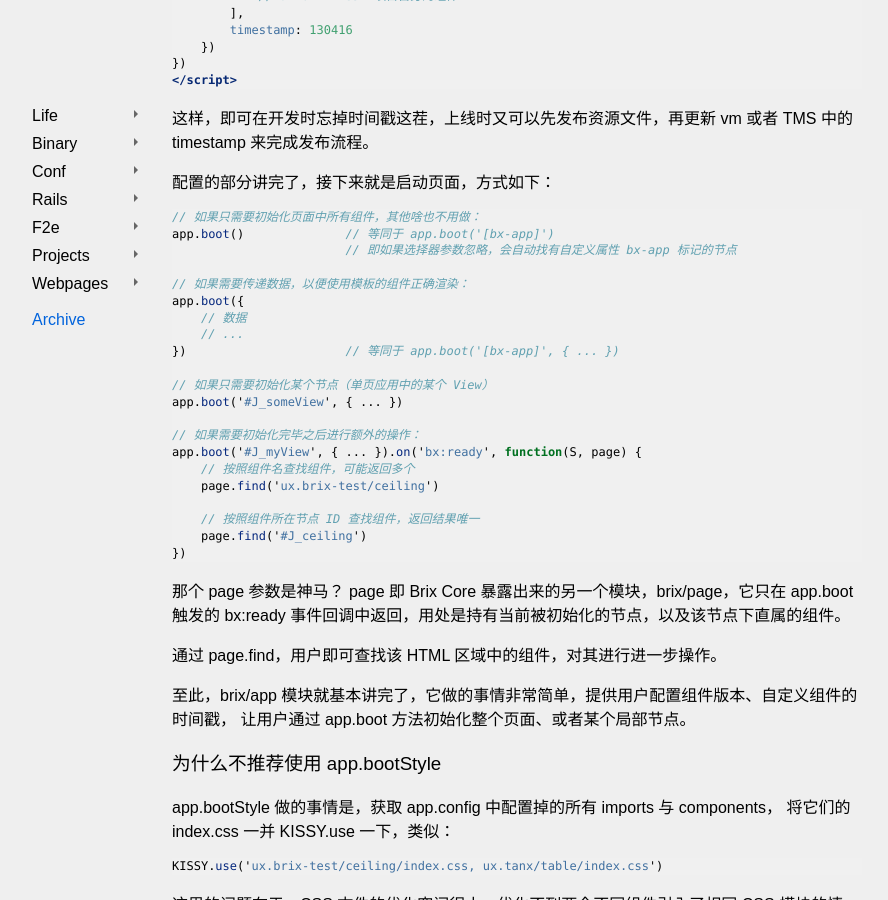
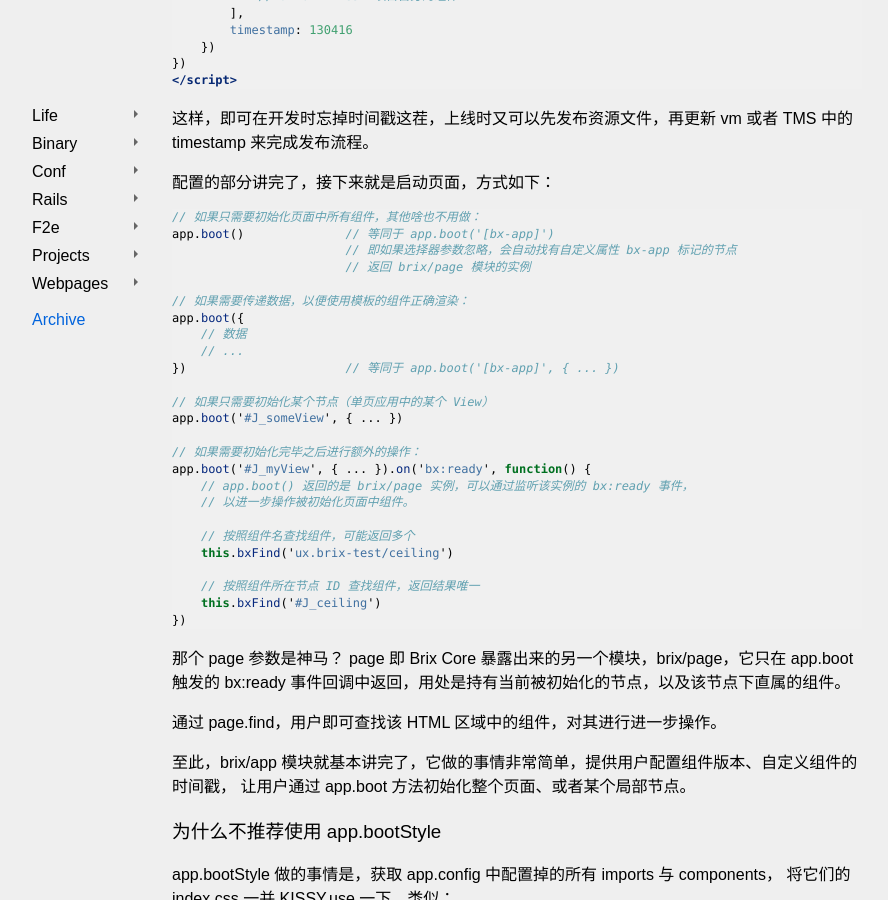
Before and after one commit to cyjake/cyjake.github.io, a Jekyll site: the page built from f2e/_posts/2013-04-16-the-brix-that-i-envisioned.md, in a window 1280 px wide and 900 px high, scrolled down 5501 px. Shown: the whole window, without its empty margins (123-1011 px from the left). Built offline with Jekyll 4.4.1, drawn with Linux system fonts in a browser that asks for light colours; nearby versions of some CDN libraries; some web fonts are replaced; Markdown is read by kramdown in place of the engine named in the settings; comment, search, counter and statistics services are not loaded.

Commit message:
Fixed the brix/page part

```diff
--- a/f2e/_posts/2013-04-16-the-brix-that-i-envisioned.md
+++ b/f2e/_posts/2013-04-16-the-brix-that-i-envisioned.md
@@ -297,6 +297,7 @@ KISSY.use('brix/app', function(S, app) {
 // 如果只需要初始化页面中所有组件，其他啥也不用做：
 app.boot()              // 等同于 app.boot('[bx-app]')
                         // 即如果选择器参数忽略，会自动找有自定义属性 bx-app 标记的节点
+                        // 返回 brix/page 模块的实例
 
 // 如果需要传递数据，以便使用模板的组件正确渲染：
 app.boot({
@@ -308,12 +309,15 @@ app.boot({
 app.boot('#J_someView', { ... })
 
 // 如果需要初始化完毕之后进行额外的操作：
-app.boot('#J_myView', { ... }).on('bx:ready', function(S, page) {
+app.boot('#J_myView', { ... }).on('bx:ready', function() {
+    // app.boot() 返回的是 brix/page 实例，可以通过监听该实例的 bx:ready 事件，
+    // 以进一步操作被初始化页面中组件。
+
     // 按照组件名查找组件，可能返回多个
-    page.find('ux.brix-test/ceiling')
+    this.bxFind('ux.brix-test/ceiling')
 
     // 按照组件所在节点 ID 查找组件，返回结果唯一
-    page.find('#J_ceiling')
+    this.bxFind('#J_ceiling')
 })
 {% endhighlight %}
 
```
